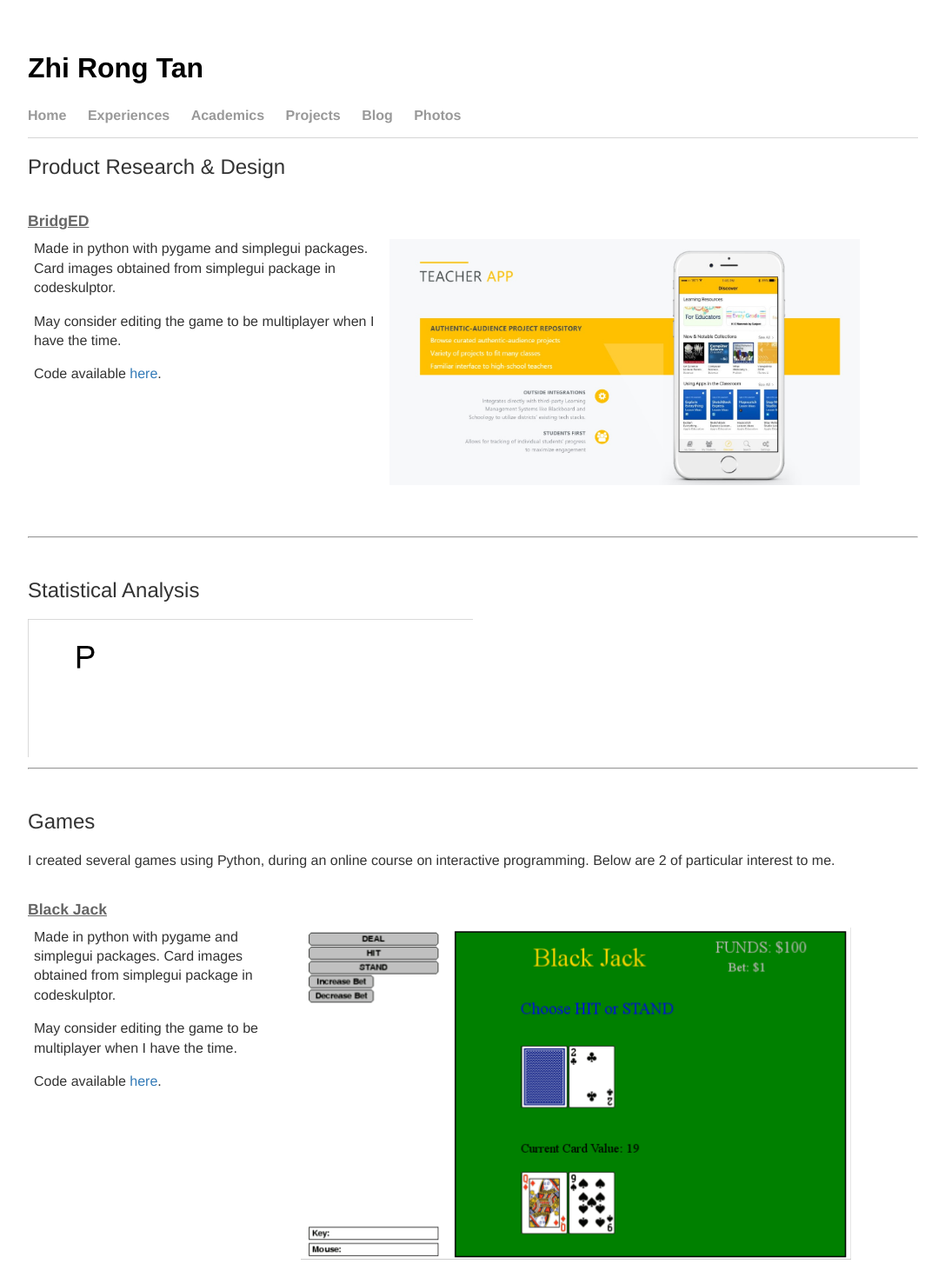
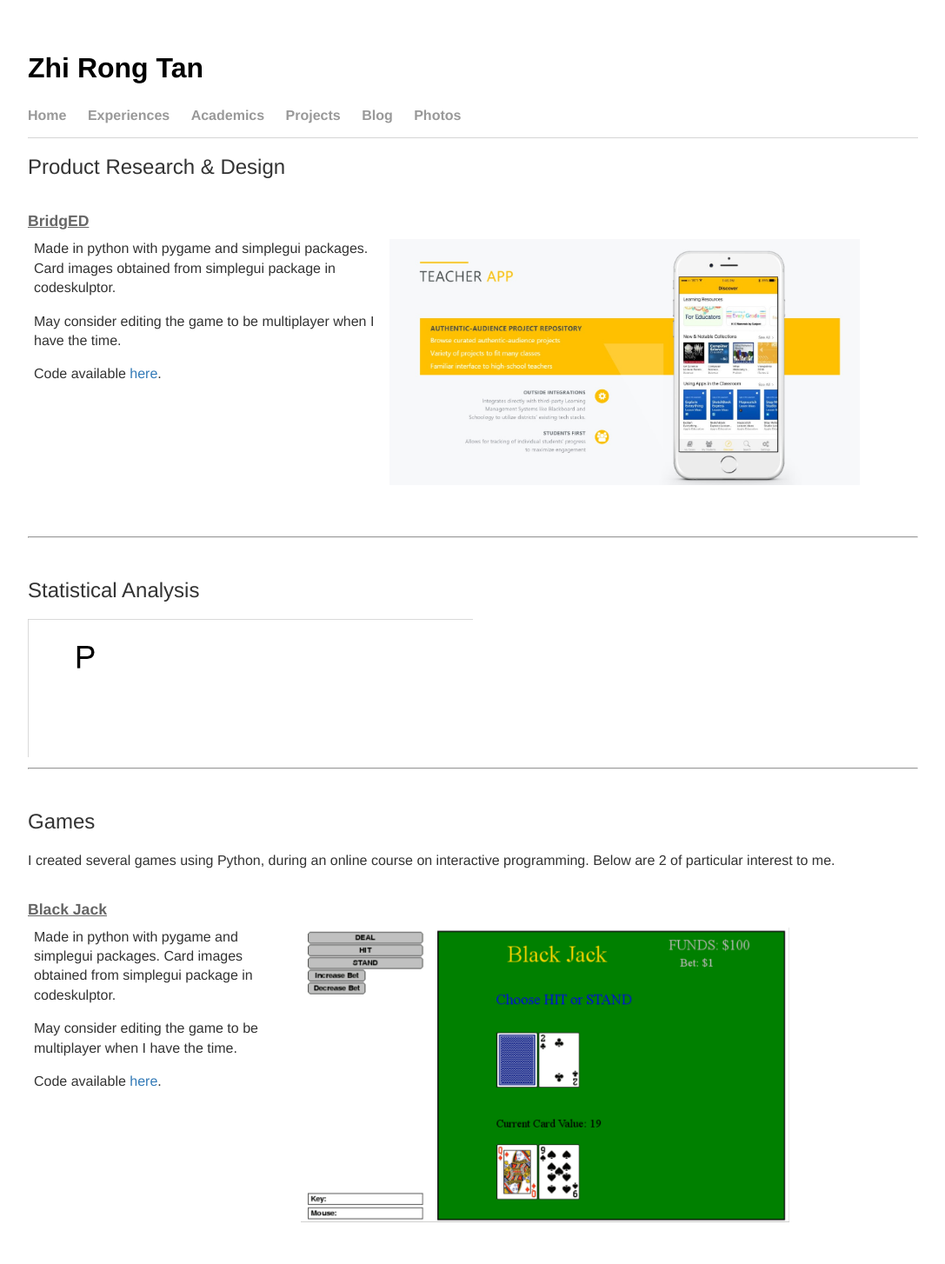
Before and after one commit to tanzhirong/tanzhirong.github.io, a Jekyll site: the page built from projects/index.html, in a window 1280 px wide. Shown: the top 1454 px of the page at 87% size, without its empty margins (96-1183 px from the left). Built offline with Jekyll 4.4.1, drawn with Linux system fonts in a browser that asks for light colours.

Commit message:
Update index.html

```diff
--- a/projects/index.html
+++ b/projects/index.html
@@ -41,7 +41,7 @@
         <p>May consider editing the game to be multiplayer when I have the time.</p>
         <p>Code available <a target="_blank" href="https://github.com/tanzhirong/Python-Projects-Games/blob/master/BlackJack_Edited081118.py">here</a>.</p>
     </td>
-    <td><img src="blackjack.gif" position="absolute" margin="auto" width="90%">
+    <td><img src="blackjack.gif" position="absolute" margin="auto" width="80%">
             </td>
   </tr>
 </table>
@@ -53,7 +53,7 @@
         <p>Background, rocket and asteroid images obtained from simplegui package in codeskulptor.</p>
         <p>Code available <a target="_blank" href="https://github.com/tanzhirong/Python-Projects-Games/blob/master/Asteroids_Updated081118.py">here</a>.</p>
 </td>
-        <td width="70%"><img src="shoot.gif" position="absolute" margin="auto" width="90%">
+        <td width="70%"><img src="shoot.gif" position="absolute" margin="auto" width="80%">
     </td>
 </tr></table>
 <br><br>
```
